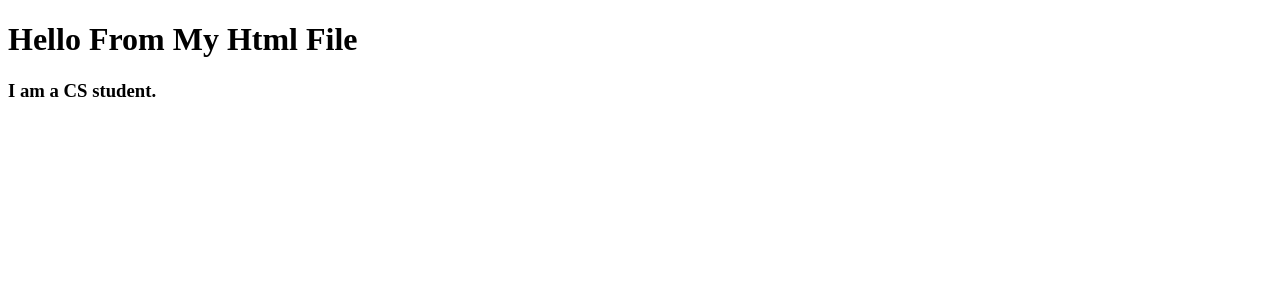
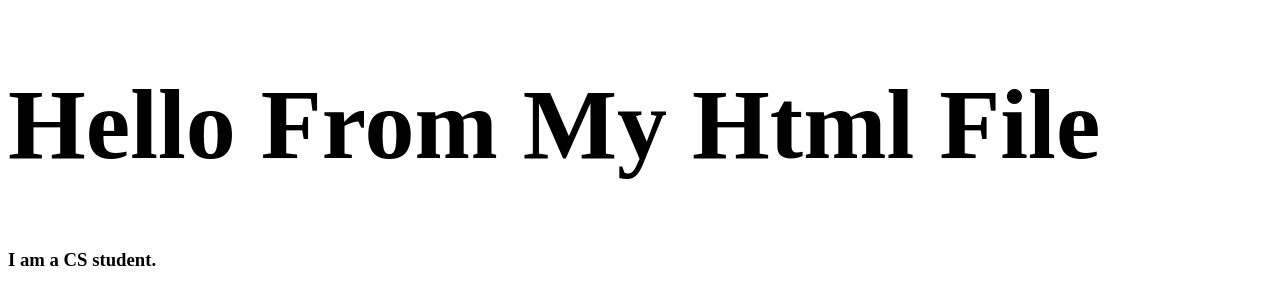
Before and after one commit to Arslan-Abrahum/html-css, a plain HTML site: page index.html in a window 1280 px wide. Drawn offline with Linux system fonts and the light colour scheme.

Commit message:
Added New

```diff
--- a/index.html
+++ b/index.html
@@ -3,6 +3,7 @@
 <head>
     <meta charset="UTF-8">
     <meta name="viewport" content="width=device-width, initial-scale=1.0">
+    <link rel="stylesheet" href="./style.css">
     <title>Html File</title>
 </head>
 <body>
--- /dev/null
+++ b/style.css
@@ -0,0 +1,3 @@
+h1 {
+    font-size: 100px;
+}
```
